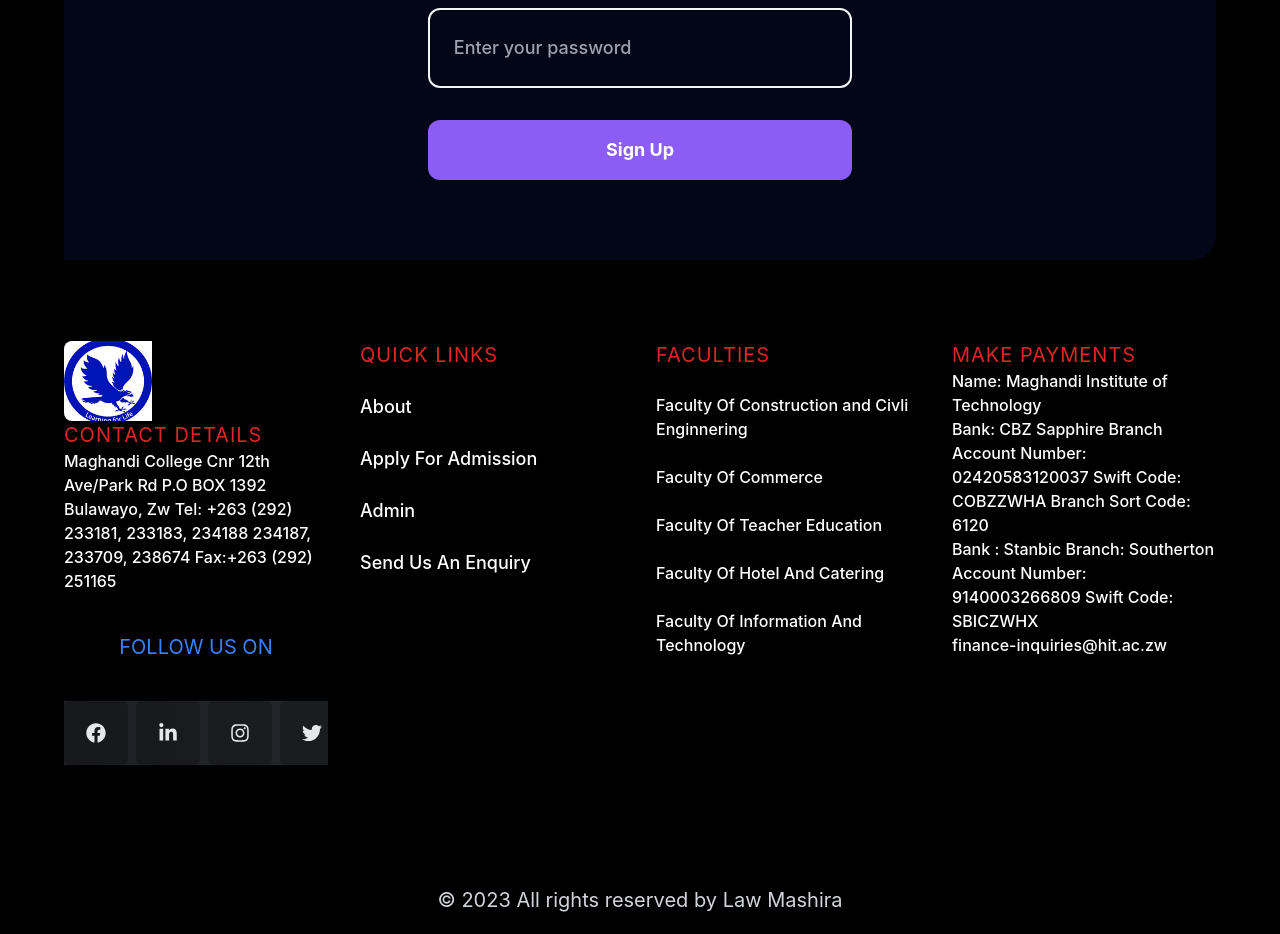
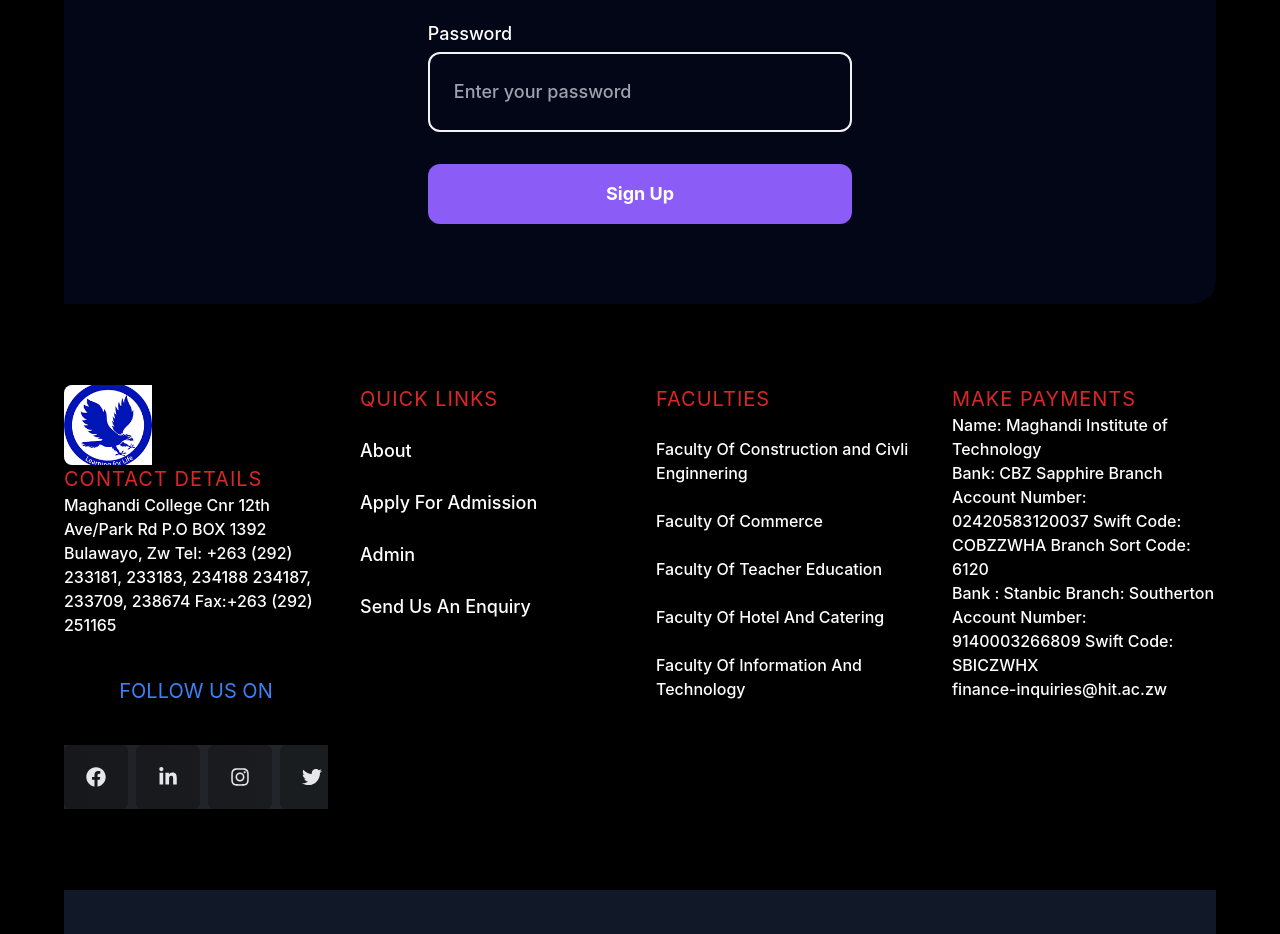
Before and after one commit to LawMashira/Student-Online-Admission-Frontend, a React (Create React App) app: page /register/maghandi/college in a window 1280 px wide. Shown: the part 660-1594 px from the top of the page. Built offline with nearby package versions, Linux system fonts and the light colour scheme.

Commit message:
adding updates

```diff
--- a/src/App.js
+++ b/src/App.js
@@ -12,7 +12,7 @@ import Footer from './components/banner/Footer';
 //import Faculty from './components/banner/Faculty';
 import FooterBottom from './components/banner/FooterBottom';
 import Login from './components/banner/Login';
-import Register2 from './components/banner/Register2';
+//import Register2 from './components/banner/Register2';
 import ApplicationPage from './components/banner/ApplicationPage';
 
 
@@ -40,15 +40,15 @@ import ApplicationPage from './components/banner/ApplicationPage';
 <Route path='/contact/maghandi/college' element={< Contact />}/>
 <Route path='/sign_up/maghandi/college' element={<  Login/>}/>
 <Route path='/admin/maghandi/college' element={< Admin/>}/>
-<Route path='/register/maghandi/college' element={< Register2/>}/>
+<Route path='/register/maghandi/college' element={< Register/>}/>
 <Route path='/application/maghandi/college' element={< ApplicationPage/>}/>
+
 
 
 </Routes>
 
 
 </BrowserRouter>
-
 
 
 
--- a/src/components/banner/Footer.js
+++ b/src/components/banner/Footer.js
@@ -1,6 +1,6 @@
 import React from 'react'
 import { schoolLog } from './Images'
-import{FaFacebook,FaGithub,FaLinkedinIn,FaInstagram,FaTwitter}from "react-icons/fa"
+import{FaFacebook,FaLinkedinIn,FaInstagram,FaTwitter}from "react-icons/fa"
 
 export const Footer = () => {
   return (
--- a/src/components/banner/FooterBottom.js
+++ b/src/components/banner/FooterBottom.js
@@ -2,9 +2,9 @@ import React from 'react'
 
 const FooterBottom = () => {
   return (
-    <div className="w-full py-10 mt-auto mdl:mt-20 ">
+    <div className="w-full py-10 mt-auto mdl:mt-20 bg-gray-900">
                 <p  className="text-center text-gray-300 text-xl">
-                © 2023  All rights reserved by Law Mashira
+                © 2024  All rights reserved by Law Mashira
                 </p>
 
 
--- a/src/components/banner/Login.js
+++ b/src/components/banner/Login.js
@@ -1,4 +1,4 @@
-import React, { useState,useEffect } from 'react'
+import React, { useState } from 'react'
 import { Link, useNavigate } from 'react-router-dom'
 import userService from '../../services/userService';
 
@@ -26,14 +26,14 @@ password:""
 const navigate = useNavigate();
 
 
- //mounted
+ /*/mounted
  useEffect(() => {
   if (user?.id) {
       //navigate
      // navigate('/profile');
      navigate('/application/maghandi/college');
   }
-}, []);
+}, []);*/
 
 const handleChange=(e)=>{
   const value= e.target.value;
--- a/src/components/banner/Register2.js
+++ b/src/components/banner/Register2.js
@@ -1,4 +1,4 @@
-import React, { Component, useEffect, useState } from 'react'
+/*import React, { Component, useEffect, useState } from 'react'
 import User from '../../models/user';
 import { useSelector } from 'react-redux';
 import { useNavigate } from 'react-router-dom';
@@ -164,7 +164,7 @@ className={submitted ? 'was-validated' : ''}
                       <a href='###'><button className="font-medium text-base text-violet-500"> Forgot Password</button>  </a>
                 </div>
 
-  </div>*/}
+  </div>*
 
                 <div className="mt-8 flex flex-col">
                               <button    className="active:scale-[.98] active:duration-75 hover:scale-[1.01]
@@ -183,4 +183,4 @@ className={submitted ? 'was-validated' : ''}
 }
 
 
-export default  Register2;
+export default  Register2;*/
--- a/src/services/authentication.service.js
+++ b/src/services/authentication.service.js
@@ -1,3 +1,5 @@
+
+/*
 import { BASE_API_URL } from "../components/common/constants";
 import axios from "axios";
 const BASE_URL = BASE_API_URL + '/api/authentication';
@@ -14,4 +16,4 @@ class AuthenticationService {
     }
 }
 
-export default  new AuthenticationService();
+export default  new AuthenticationService();*/
```
